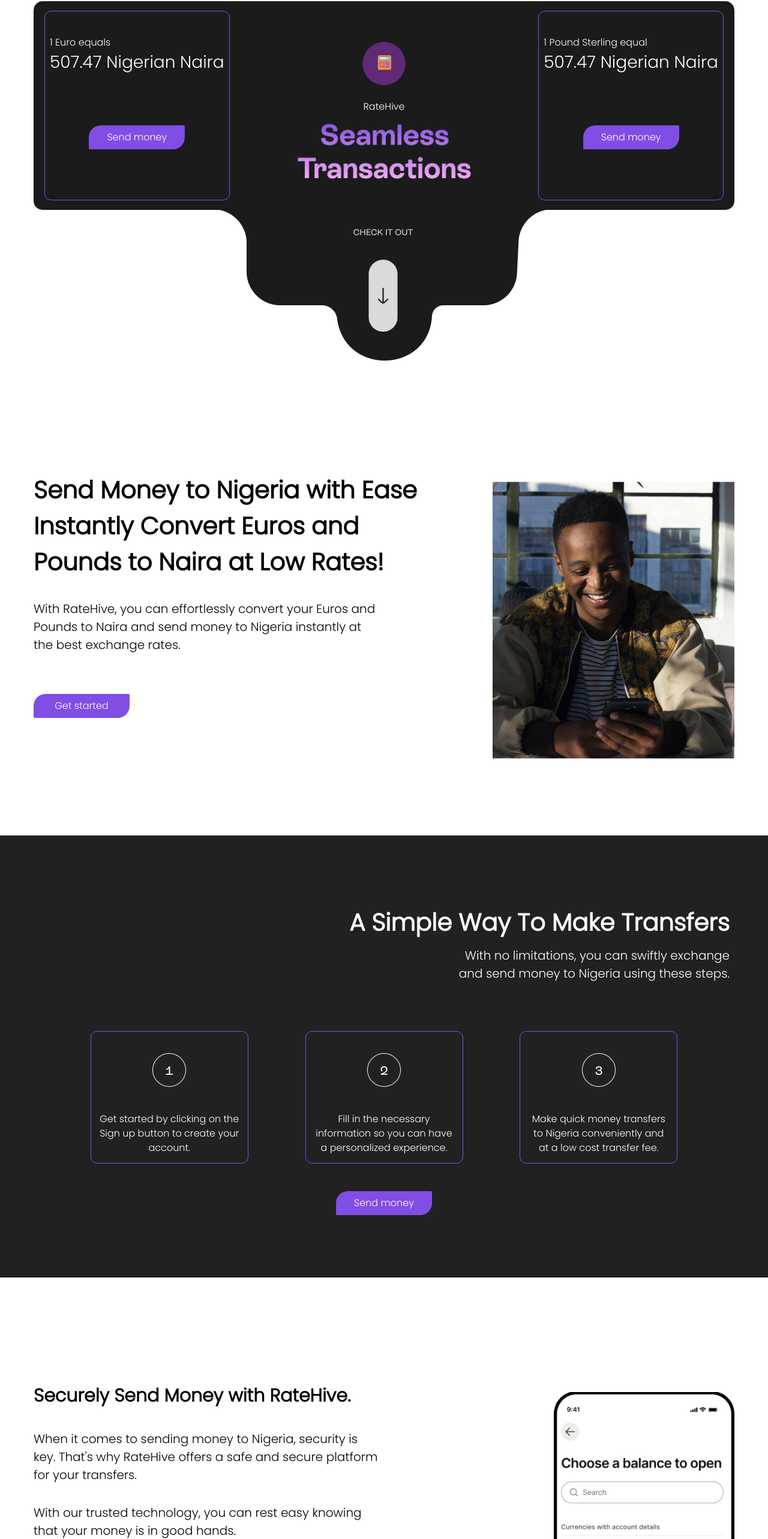
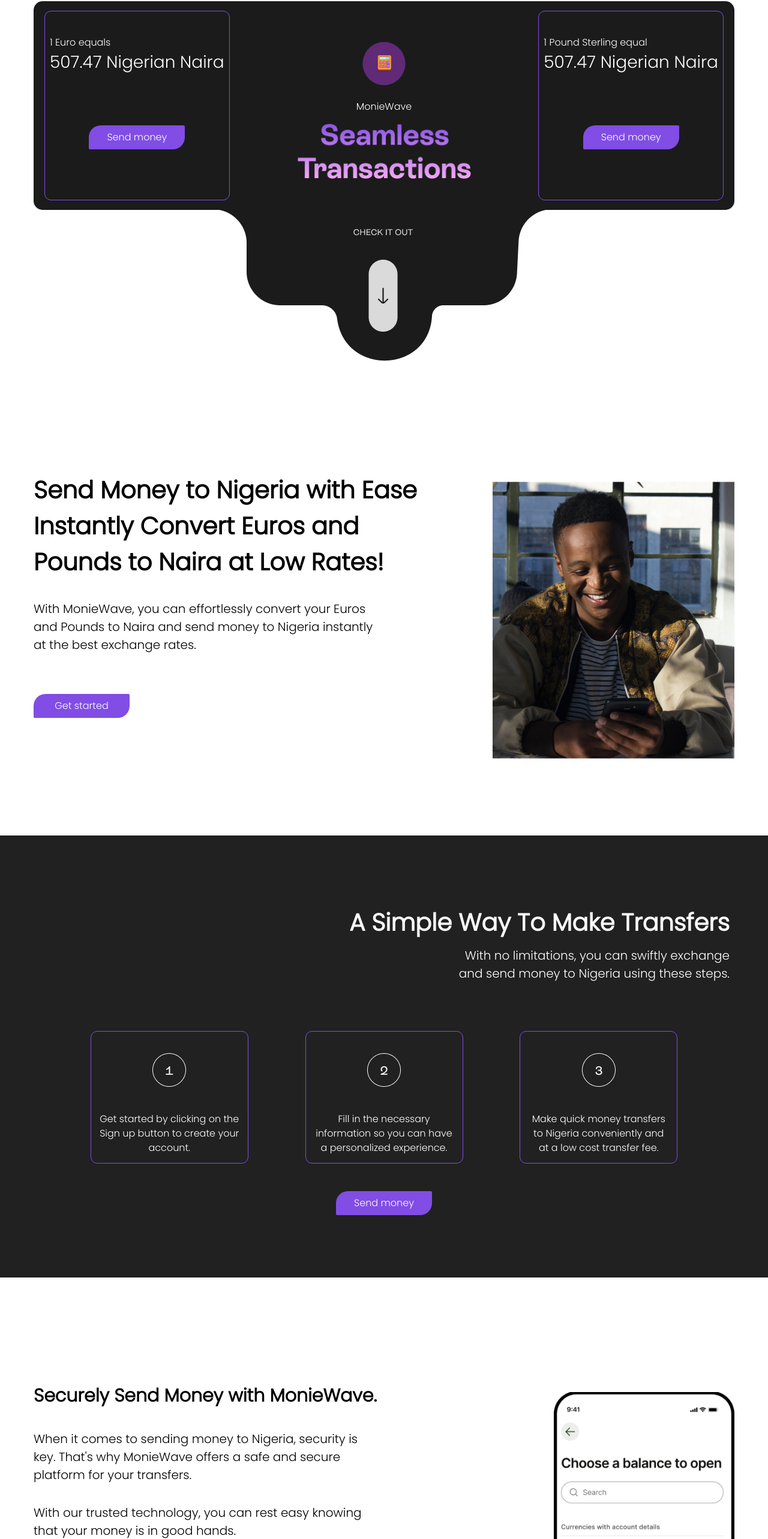
Before and after one commit to ifeanyi305/MonieWave_Frontend, a React (Vite) app: page / in a window 1280 px wide. Shown: the part 137-2703 px from the top of the page at 60% size. Built offline with nearby package versions, Linux system fonts and the light colour scheme.

Commit message:
Change site name

```diff
--- a/index.html
+++ b/index.html
@@ -4,7 +4,7 @@
     <meta charset="UTF-8" />
     <!-- <link rel="icon" type="image/svg+xml" href="/vite.svg" /> -->
     <meta name="viewport" content="width=device-width, initial-scale=1.0" />
-    <title>Ratehive</title>
+    <title>MonieWave</title>
   </head>
   <body className="dark">
     <div id="root"></div>
--- a/src/components/Footer.jsx
+++ b/src/components/Footer.jsx
@@ -10,7 +10,7 @@ const Footer = () => {
       contact: 'Contact'
     },
     {
-      title: 'RateHive Products',
+      title: 'MonieWave Products',
       transfers: 'Money Transfers',
       app: 'RateHive App'
     },
--- a/src/pages/LandingPage.jsx
+++ b/src/pages/LandingPage.jsx
@@ -64,7 +64,7 @@ const LandingPage = () => {
                 </div>
                 <div className="px-4">
                   <img className="m-auto mb-6 mt-4 w-[72px] h-[72px]" src={Calculator} alt="calculator" />
-                  <p className="text-center mb-4 mt-2">RateHive</p>
+                  <p className="text-center mb-4 mt-2">MonieWave</p>
                   <img className="w-[289px]" src={Transactions} alt="transact" />
                 </div>
                 <div className="border-[#814DE5] h-[316px] rounded-[11px] border-[1px] px-2 py-4">
@@ -112,7 +112,7 @@ const LandingPage = () => {
                 <SwiperSlide>
                   <div className="px-4">
                     <img className="m-auto mb-6 mt-4 w-[72px] h-[72px]" src={Calculator} alt="calculator" />
-                    <p className="text-center mb-4 mt-2">RateHive</p>
+                    <p className="text-center mb-4 mt-2">MonieWave</p>
                     <img className="w-[289px] m-auto" src={Transactions} alt="transact" />
                   </div>
                 </SwiperSlide>
@@ -146,7 +146,7 @@ const LandingPage = () => {
               to Naira at Low Rates!
             </p>
             <p className="md:w-[574px] dark:text-[#fff] mt-[5%] text-[20px]">
-              With RateHive, you can effortlessly convert your
+              With MonieWave, you can effortlessly convert your
               Euros and Pounds to Naira and send money to
               Nigeria instantly at the best exchange rates.
             </p>
@@ -208,11 +208,11 @@ const LandingPage = () => {
         <div className="flex flex-wrap mt-[15%] justify-between items-start">
           <div>
             <p className="block mb-[10px] md:w-[666px] dark:text-[#fff] text-[30px] font-extrabold">
-              Securely Send Money with RateHive.
+              Securely Send Money with MonieWave.
             </p>
             <p className="md:w-[574px] dark:text-[#fff] mt-[5%] text-[20px]">
               When it comes to sending money to Nigeria,
-              security is key. That's why RateHive offers a safe
+              security is key. That's why MonieWave offers a safe
               and secure platform for your transfers.
             </p>
             <p className="md:w-[574px] dark:text-[#fff] mt-[5%] text-[20px]">
@@ -221,8 +221,8 @@ const LandingPage = () => {
             </p>
             <div className="mt-[10%]"><button type="button" className="p-2 login_btn bg-[#814DE5] text-[#fff] w-[160px] text-center"><Link to='/signup'>Send money</Link></button></div>
             <div className="flex mt-6 gap-2 items-center">
-              <a href='/broken'><img src={appstore} className="w-[150px]" alt="Appstore" /></a>
-              <a href='/broken'><img src={googleplay} className="w-[150px]" alt="googleplay" /></a>
+              <img src={appstore} className="w-[150px]" alt="Appstore" />
+              <img src={googleplay} className="w-[150px]" alt="googleplay" />
             </div>
           </div>
           <div className="mt-4">
```
Also changed, not shown: src/assets/images/navbar/RateHive.png.
